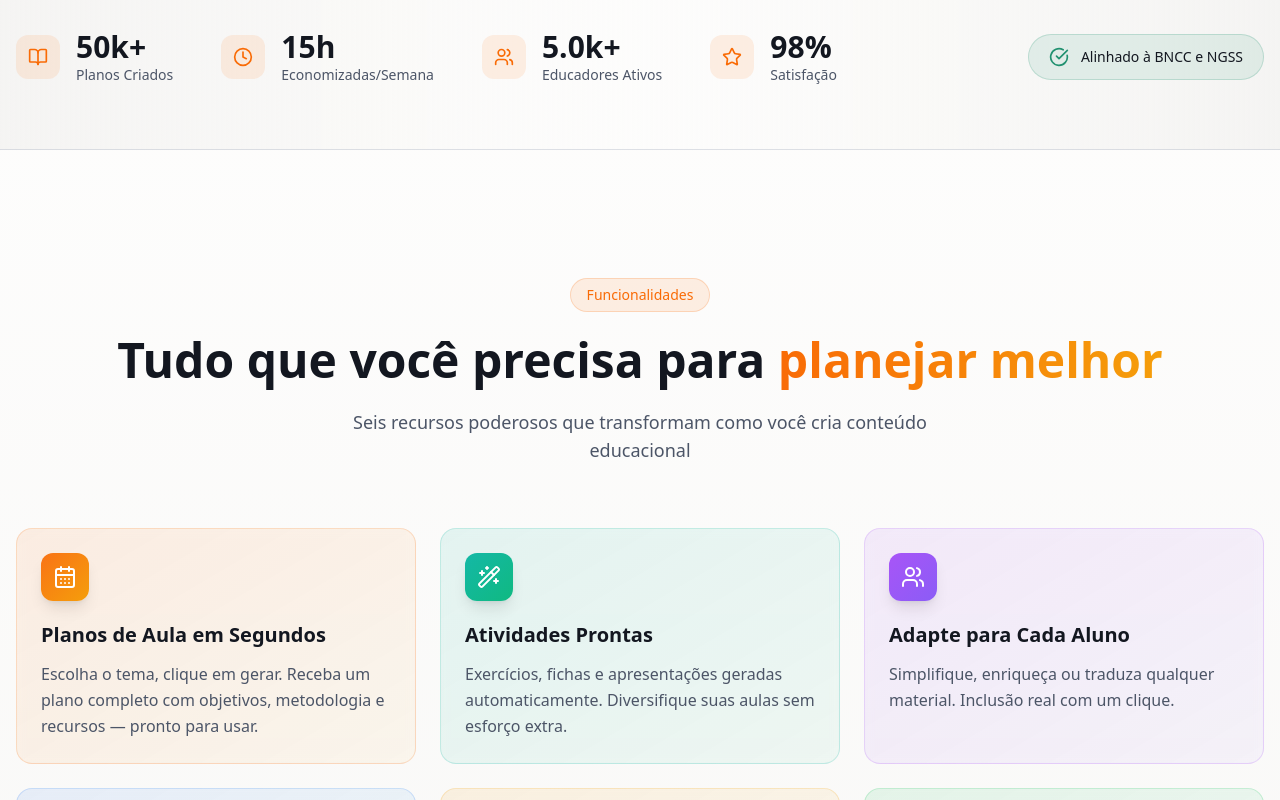
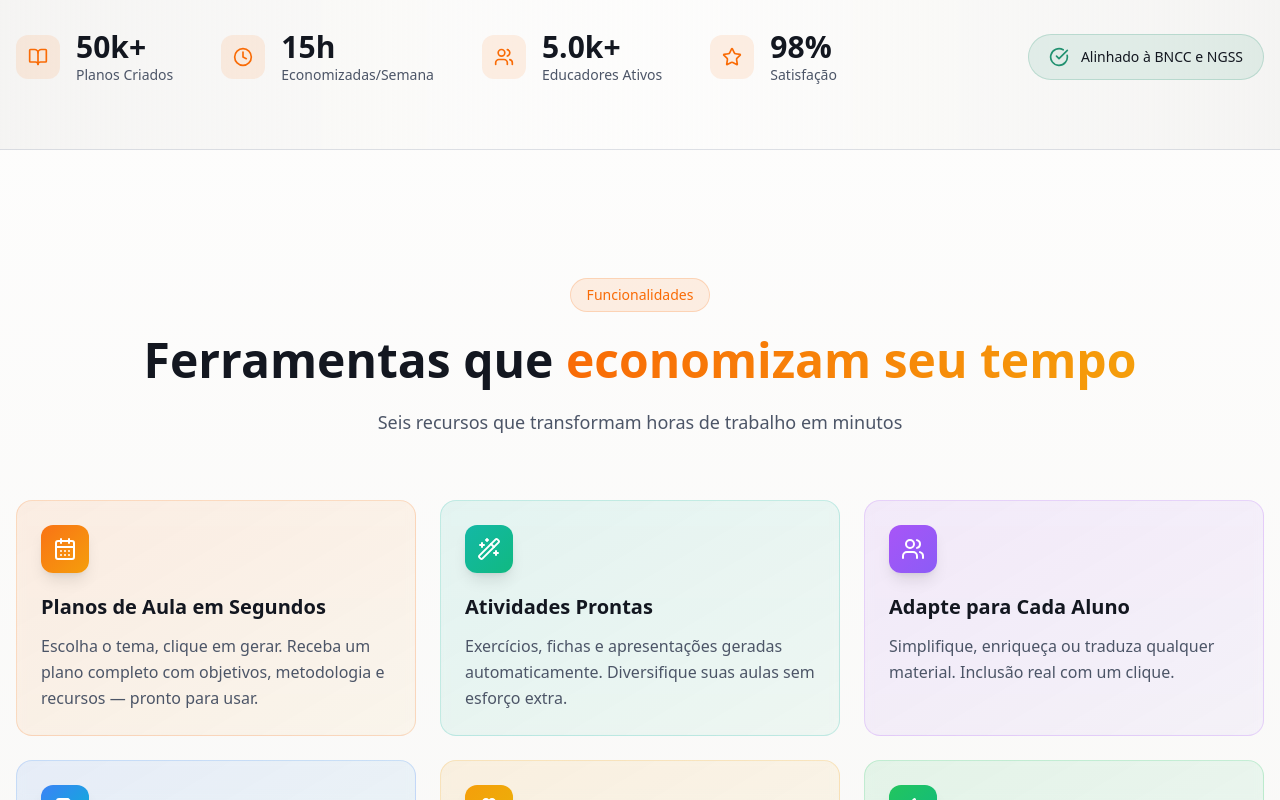
Before and after one commit to hudsonargollo/educassol, a React (Vite) app: page / in a window 1280 px wide. Shown: the part 796-1596 px from the top of the page. Built offline with nearby package versions, Linux system fonts and the light colour scheme.

Commit message:
Improve features copy with more concise, appealing headlines

```diff
--- a/src/components/landing/FeaturePillars.tsx
+++ b/src/components/landing/FeaturePillars.tsx
@@ -161,13 +161,13 @@ export function FeaturePillars() {
             Funcionalidades
           </motion.span>
           <h2 className="text-3xl sm:text-4xl lg:text-5xl font-bold text-foreground mb-6">
-            Tudo que você precisa para{' '}
+            Ferramentas que{' '}
             <span className="text-transparent bg-clip-text bg-gradient-to-r from-primary to-amber-500">
-              planejar melhor
+              economizam seu tempo
             </span>
           </h2>
           <p className="text-lg text-muted-foreground max-w-2xl mx-auto">
-            Seis recursos poderosos que transformam como você cria conteúdo educacional
+            Seis recursos que transformam horas de trabalho em minutos
           </p>
         </motion.div>
 
```
